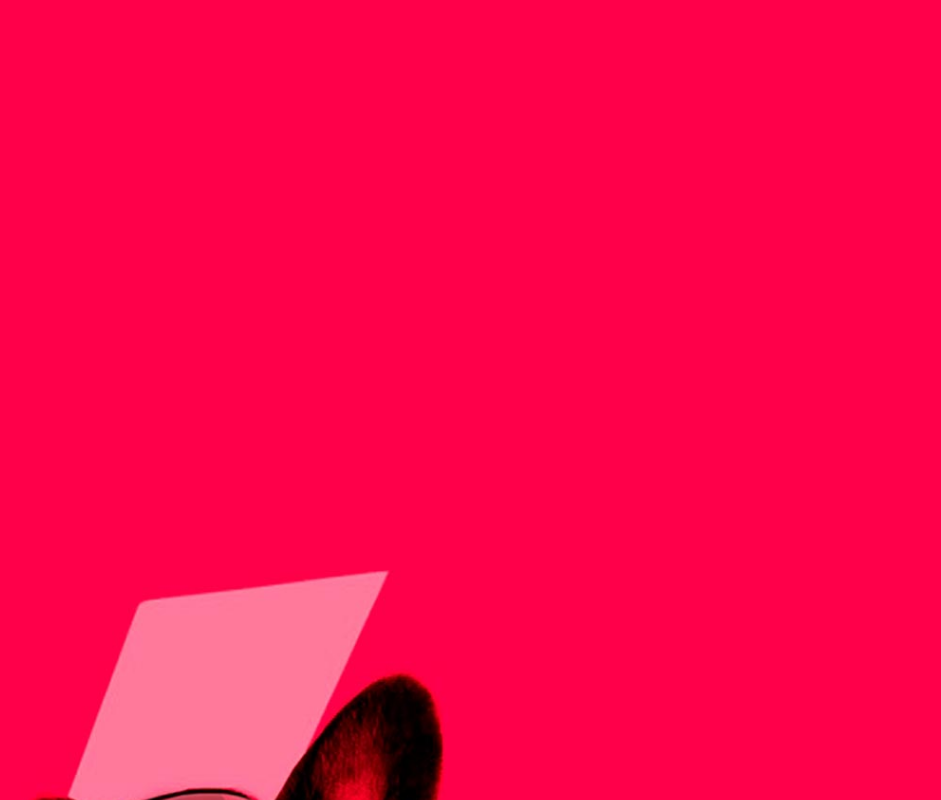
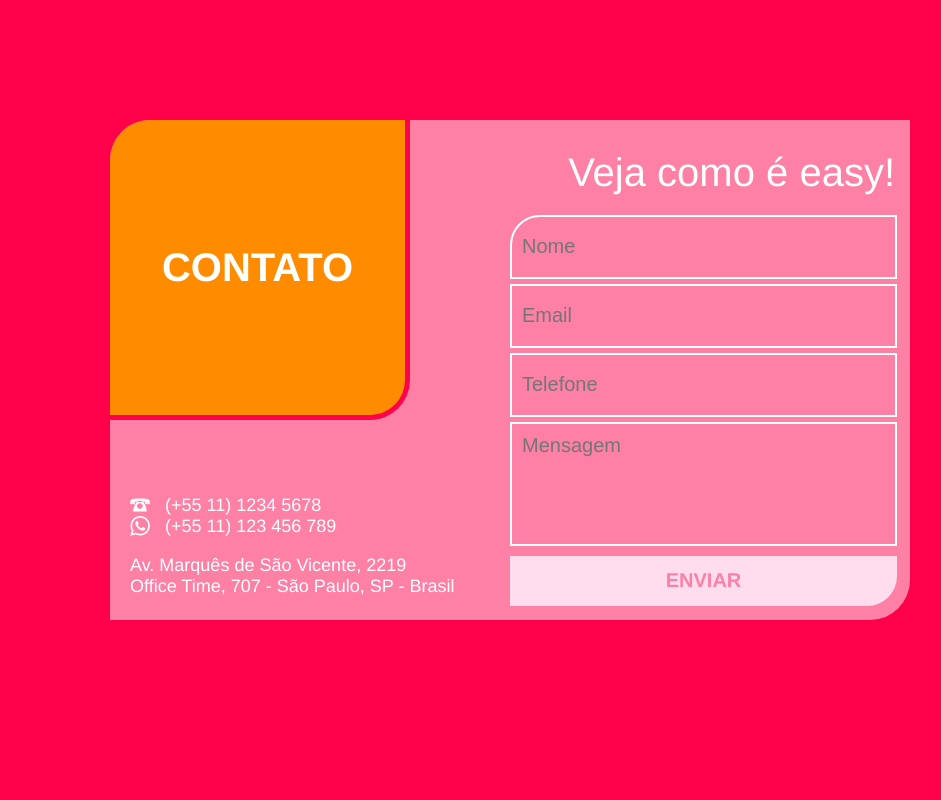
Before and after one commit to dupuqub/easyWeb, a plain HTML site: page index.html in a window 1280 px wide. Shown: the part 1280-2080 px from the top of the page, without its empty margins (130-1071 px from the left). Drawn offline with Linux system fonts and the light colour scheme.

Commit message:
landscape: contact

```diff
--- a/css/index.css
+++ b/css/index.css
@@ -21,6 +21,9 @@ html, body {
 
 #dog {background-image: url("../images/dog.jpg")}
 #signupImage {background-image: url("../images/email.png")}
+
+#phoneIcon {background-image: url("../images/phone.png")}
+#whatsappIcon {background-image: url("../images/whatsapp.png")}
 
 /*....................................................................................................................*/
 /* ID */
@@ -82,7 +85,7 @@ html, body {
 }
 .txtCrslFrm {
   width: 40%;
-  background: #E32651;
+  background: #FF004A;
   color: white;
   font-weight: bold;
   display: flex;
--- a/css/landscape.css
+++ b/css/landscape.css
@@ -79,8 +79,106 @@
 
   #contact {
     width: 100%;
-    height: 800px;
+    height: 1200px;
     background: #FF004A;
+    display: flex;
+    align-items: center;
+    justify-content: center;
+    color: white;
+  }
+  #contactBox {
+    width: 800px;
+    height: 500px;
+    background: #FE80A5;
+    border-radius: 40px 0 40px 0;
+  }
+  #contactTitleBox {
+    width: 100%;
+    height: 75%;
+  }
+  #contactTitleLeft {
+    width: 300px;
+    height: 300px;
+    background: darkorange;
+    border-radius: 40px 0 40px 0;
+    box-sizing: border-box;
+    border-right: 5px solid #FF004A;
+    border-bottom: 5px solid #FF004A;
+    display: flex;
+    align-items: center;
+    justify-content: center;
+    font-weight: bold;
+    font-size: 40px;
+  }
+  #contactInfoBox {
+    width: 100%;
+    height: 25%;
+  }
+  #contactRight {
+    display: flex;
+    flex-direction: column;
+    justify-content: center;
+  }
+  #contactTitleRight {
+    font-size: 40px;
+    margin: 15px 15px 20px 0 ;
+    text-align: right;
+  }
+  #contactMessage {
+    height: 100px;
+    vertical-align: top;
+    word-wrap: all;
+    resize: none;
+    font-family: Helvetica, Verdana, Geneva, sans-serif;
+  }
+  #contactName {
+    border-radius: 30px 0 0 0;
+  }
+  #contactSend {
+    width: 387px;
+    height: 50px;
+    color: #FE80A5;
+    font-size: 20px;
+    font-weight: bold;
+    background: #FFDDEE;
+    margin-top: 5px;
+    border-radius: 0 0 30px 0;
+    display: flex;
+    align-items: center;
+    justify-content: center;
+  }
+  #contactSend:hover {
+    background: white;
+  }
+
+  .contactSide {
+    width: 50%;
+    height: 100%;
+    float: left;
+  }
+  .contactInfo {
+    color: white;
+    font-size: 18px;
+    margin-left: 20px;
+  }
+  .phoneNumber {
+    width: 20px;
+    height: 20px;
+    background-size: contain;
+    float: left;
+    margin-right: 15px;
+  }
+  .contactMinor {
+    height: 40px;
+  }
+  .contactRightBox {
+    width: 363px;
+    border: 2px solid white;
+    margin-bottom: 5px;
+    background: rgba(0,0,0,0);
+    color: white;
+    font-size: 20px;
+    padding: 10px;
   }
 
   /*..................................................................................................................*/
@@ -117,36 +215,36 @@
     font-size: 30px;
   }
   #signupEmail {
-    width: 500px;
+    width: 420px;
     height: 70px;
     font-size: 30px;
-    border-radius: 5px;
+    border-radius: 20px 20px 0 0;
     border: 0;
     margin-top: 100px;
     padding: 0 20px 0 20px;
+    transition: all 0.2s;
   }
   #signupConfirm {
-    width: 500px;
+    width: 420px;
     height: 70px;
     font-size: 30px;
-    border-radius: 5px;
+    border-radius: 0 0 20px 20px;
     color: black;
     display: flex;
     align-items: center;
     background: darkorange;
-    margin-top: 10px;
     padding: 0 20px 0 20px;
   }
   #signupConfirm:hover {
     background: orange;
   }
   #signupImage {
-    width: 60px;
-    height: 70px;
+    width: 80px;
+    height: 80px;
     background-size: contain;
     background-position: center;
     background-repeat: no-repeat;
-    margin-left: 270px;
+    margin-left: 180px;
   }
 
   /*..................................................................................................................*/
--- a/css/portrait.css
+++ b/css/portrait.css
@@ -25,11 +25,11 @@
     display: flex;
     justify-content: center;
   }
-  #btnMenu0, #btnMenu2, #btnMenu4 {
+  #btnMenu0, #btnMenu2, #btnMenu4, #btnMenu6 {
     border-left: 0;
     border-radius: 0 10px 10px 0;
   }
-  #btnMenu1, #btnMenu3, #btnMenu5 {
+  #btnMenu1, #btnMenu3, #btnMenu5, #btnMenu7 {
     border-right: 0;
     border-radius: 10px 0 0 10px;
   }
@@ -104,21 +104,21 @@
     width: 350px;
     height: 50px;
     font-size: 20px;
-    border-radius: 5px;
+    border-radius: 20px 20px 0 0;
     border: 0;
     margin-top: 50px;
     padding: 0 10px 0 10px;
+    transition: all 0.2s;
   }
   #signupConfirm {
     width: 350px;
     height: 50px;
     font-size: 20px;
-    border-radius: 5px;
+    border-radius: 0 0 20px 20px;
     color: black;
     display: flex;
     align-items: center;
     background: darkorange;
-    margin-top: 5px;
     padding: 0 10px 0 10px;
   }
   #signupConfirm:hover {
--- a/index.html
+++ b/index.html
@@ -18,7 +18,8 @@
         <div id="btnMenu2" class="btn btnMenu">Sobre</div><div class="menuSpace">.</div>
         <div id="btnMenu3" class="btn btnMenu">Atuação</div><div class="menuSpace">.</div>
         <div id="btnMenu4" class="btn btnMenu">Clientes</div><div class="menuSpace">.</div>
-        <div id="btnMenu5" class="btn btnMenu">Contato</div>
+        <div id="btnMenu5" class="btn btnMenu">Contato</div><div class="menuSpace">.</div>
+        <div id="btnMenu6" class="btn btnMenu">Newsletter</div>
       </div>
       <div id="social">
         <div id="btnSocial0" class="btn btnSocial"></div>
@@ -58,7 +59,33 @@
     <div id="area3"><!-- grid regular -->
     </div>
 
-    <div id="contact"><!-- contact -->
+    <div id="contact">
+      <div id="contactBox">
+        <div class="contactSide">
+          <div id="contactTitleBox">
+            <div id="contactTitleLeft">CONTATO</div>
+          </div>
+          <div id="contactInfoBox">
+            <div id="phone" class="contactInfo">
+              <div id="phoneIcon" class="phoneNumber"></div>(+55 11) 1234 5678
+              <br>
+              <div id="whatsappIcon" class="phoneNumber"></div>(+55 11) 123 456 789
+            </div>
+            <br>
+            <div id="address" class="contactInfo">
+              Av. Marquês de São Vicente, 2219<br>Office Time, 707 - São Paulo, SP - Brasil
+            </div>
+          </div>
+        </div>
+        <div id="contactRight" class="contactSide">
+          <div id="contactTitleRight">Veja como é easy!</div>
+          <input id="contactName" class="contactRightBox contactMinor" type="name" placeholder="Nome">
+          <input class="contactRightBox contactMinor" type="email" placeholder="Email">
+          <input class="contactRightBox contactMinor" type="tel" placeholder="Telefone">
+          <textarea id="contactMessage" class="contactRightBox" placeholder="Mensagem"></textarea>
+          <div id="contactSend" class="btn">ENVIAR</div>
+        </div>
+      </div>
     </div>
 
     <div id="newsletter">
@@ -66,7 +93,7 @@
       <div id="signup">
         <div id="signupTitle">NEWSLETTER</div>
         <div id="signupSubtitle">Inscreva-se para receber nossas novidades</div>
-        <input id="signupEmail" type="email" placeholder="digite seu email">
+        <input id="signupEmail" type="email" placeholder="digite seu email aqui">
         <div id="signupConfirm" class="btn">
           INSCREVER
           <div id="signupImage"></div>
```
Also changed, not shown: images/phone.png (added), images/whatsapp.png (added).
